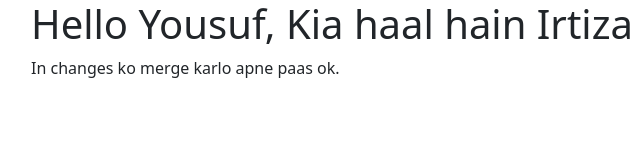
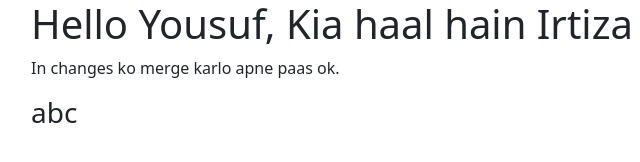
Before and after one commit to Yousuf57/Psd-to-Html, a plain HTML site: page Homepage/index.html in a window 1280 px wide. Shown: the full height of the page, 51-691 px from the left. Drawn offline with Linux system fonts and the light colour scheme.

Commit message:
Update index.html

```diff
--- a/Homepage/index.html
+++ b/Homepage/index.html
@@ -11,6 +11,7 @@
     <div class="container">
         <h1>Hello Yousuf, Kia haal hain Irtiza here!</h1>
         <p>In changes ko merge karlo apne paas ok.</p>
+        <h3>abc<h3>
     </div>
 </body>
 </html>
```
